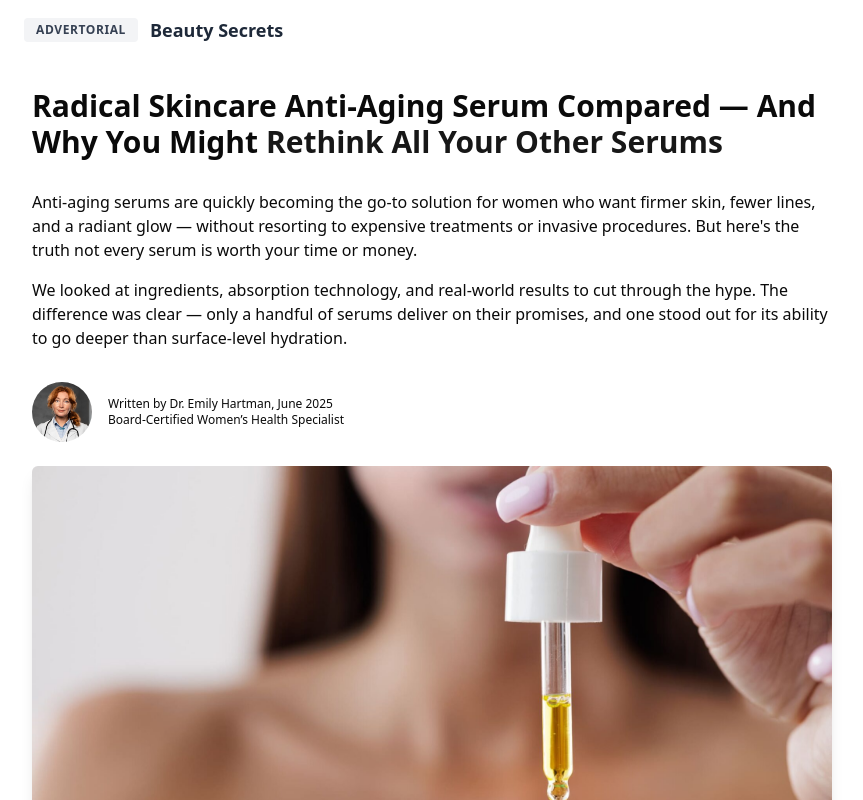
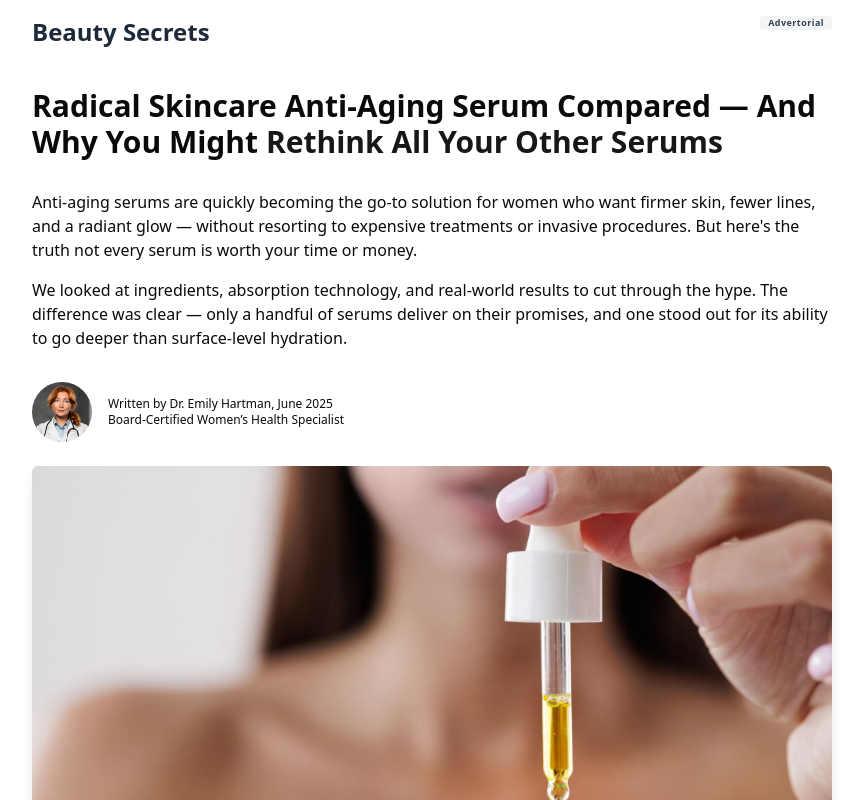
Before and after one commit to radical-skincare/antiaging-tips.com, a Next.js app: page / in a window 1280 px wide. Shown: the top 800 px of the page, without its empty margins (208-1071 px from the left). Built offline with nearby package versions, Linux system fonts and the light colour scheme.

Commit message:
Advertorial Text - Made Small and Positioned Right

```diff
--- a/app/page.tsx
+++ b/app/page.tsx
@@ -12,11 +12,11 @@ import SpecialOffer from "@/components/SpeicalOffer";
 export default function Home() {
   return (
     <div className="max-w-4xl mx-auto px-6 py-16">
-      <div className="flex items-center gap-3 absolute top-4 left-0 right-0 max-w-4xl mx-auto px-10">
-        <span className="uppercase text-xs font-semibold tracking-wider bg-gray-100 text-gray-700 px-3 py-1 rounded">
+      <div className="flex items-start justify-between gap-3 absolute top-4 left-0 right-0 max-w-4xl mx-auto px-12">
+        <h1 className="text-2xl font-semibold text-gray-800">Beauty Secrets</h1>
+        <span className="capitalize text-[9px] font-semibold tracking-wider bg-gray-100 text-gray-700 px-2 rounded">
           Advertorial
         </span>
-        <h1 className="text-lg font-semibold text-gray-800">Beauty Secrets</h1>
       </div>
       <Hero />
       <Introduction/>
```
